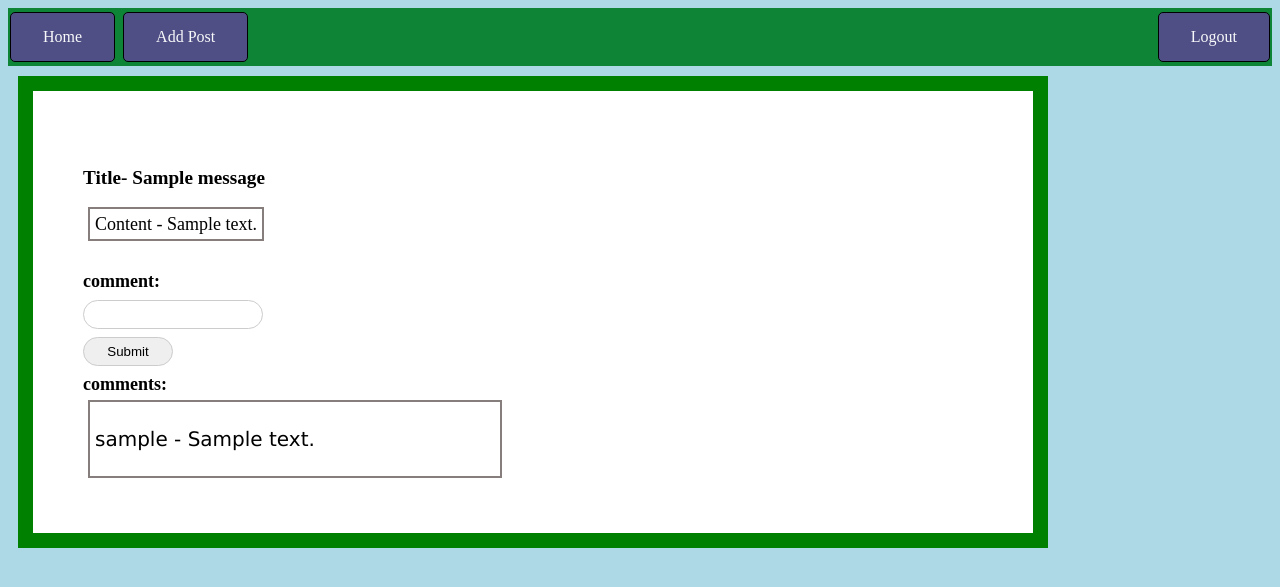
After one commit to sandeepkota312/Messages_post, a Django app: page /postList/1/comments in a window 1280 px wide. The commit adds this page. Shown: the top 587 px of the page. Run offline with Django 4.2, Linux system fonts and the light colour scheme; tables that the repository leaves empty hold one stand-in row (values such as "Sample post").

Commit message:
added comment section

```diff
--- a/messages_app/posts/models.py
+++ b/messages_app/posts/models.py
@@ -1,6 +1,13 @@
 from django.db import models
 from django.contrib.auth.models import User
 
+class messagesAbstract(models.Model):
+    # post_id = models.BigAutoField(primary_key=True)
+    # created_at = models.DateTimeField(auto_now_add=True)
+    updated_at = models.DateTimeField(auto_now=True)
+
+    class Meta:
+        abstract = True
 
 class Messages(models.Model):
     user=models.ForeignKey(User,on_delete=models.CASCADE,default=1)
@@ -8,11 +15,34 @@ class Messages(models.Model):
     message=models.TextField()
     likes=models.ManyToManyField(User,related_name='post_likes',default=None)
     posted_date=models.DateTimeField(auto_now_add=True)
-    # count=models.IntegerField(null=True,default=0,blank=True)
     class Meta:
         ordering=('-posted_date',)
-    # @classmethod
-    # def number_of_likes(self):
-    #     return self.likes.count()
     def __str__(self):
         return f"{self.user} : {self.title}"
+
+class commentsAbstract(models.Model):
+    comment_id = models.BigAutoField(primary_key=True)
+    posted_date = models.DateTimeField(auto_now_add=True)
+    updated_at = models.DateTimeField(auto_now=True)
+
+    class Meta:
+        abstract = True
+
+class comments(commentsAbstract):
+    post=models.ForeignKey(Messages,on_delete=models.CASCADE,default=1)
+    curr_user=models.ForeignKey(User,on_delete=models.CASCADE,default=1)
+    comment=models.TextField()
+
+    def fetch_comments(post_id):
+        all_comments=comments.objects.filter(post=Messages.objects.get(id=post_id))
+        all_comments=list(all_comments)
+        return all_comments
+
+    def add_comment(post_id,curr_user_id,comment):
+        curr_user=User.objects.get(id=curr_user_id)
+        post=Messages.objects.get(id=post_id)
+        comments.objects.create(curr_user=curr_user,post=post,comment=comment)
+        print('Done')
+
+    def __str__(self) -> str:
+        return f"{self.curr_user.username} commented on {self.post.user.username}'s {self.post.title14}"
--- /dev/null
+++ b/messages_app/posts/templates/comment_section.html
@@ -0,0 +1,85 @@
+<!DOCTYPE html>
+<html lang="en">
+{% load static %}
+
+<head>
+	<meta charset="utf-8">
+	<meta name="viewport" content="width=device-width, initial-scale=1, shrink-to-fit=no">
+	<meta name="theme-color" content="#000000">
+	<link rel="manifest" href="%PUBLIC_URL%/manifest.json">
+	<link rel="shortcut icon" href="%PUBLIC_URL%/favicon.ico">
+    <link rel="stylesheet" href="https://cdnjs.cloudflare.com/ajax/libs/font-awesome/4.7.0/css/font-awesome.min.css">
+    <script src="https://code.jquery.com/jquery-3.6.0.min.js"></script>
+    <link rel="stylesheet" type="text/css" href="{% static 'styles.css' %}">
+	<script src="https://ajax.googleapis.com/ajax/libs/jquery/1.12.0/jquery.min.js"></script>
+    <script src="{% static 'likes.js' %}"></script>
+
+    <title>Messages App</title>
+</head>
+<body>
+    <nav style="background-color:#0e8436">
+        <div>
+            <ul>
+                <li>
+                    <a class="button" style="color: #f8f9fa;" href='/postList/'>Home</a>
+                </li>
+                <li>
+                    <a class="button" style="color: #f8f9fa;" href='/postList/{{ user.id }}/postcreate/'>Add Post</a>
+                </li>
+                <li>
+                    <a class="button" style="color: #f8f9fa; float: right;" href='/logout/'>Logout</a>
+                </li>
+            </ul>
+        </div>
+    </nav>
+    <ul style="border-style: solid;background-color: white;position:relative;width: 900px;border: 15px solid green; padding: 50px; margin: 10px;">
+        <!-- <h3>{{post.user.first_name}} {{post.user.last_name}} posted a message</h3> -->
+        <h4 style="font-size: larger; border-style: hidden">Title- {{ post.title }}</h4>
+        <li style="font-size: large; border-style: solid; background-color: white; width: 250px; border: 2px solid rgb(134, 125, 125); padding: 5px; margin: 5px; color: black;">Content - {{ post.message }}</li><br>
+        <br>
+        <br>
+        {% if length == 0 %}
+            <p style="text-align: left;"> No comments so far</p>
+            <b style="font-size: large;">comment:</b>
+            <form action="/postList/{{ post.id }}/comments/add" method="post">
+                {% csrf_token %}
+                <input type="text" style="display: flex;" id="icomment" name="comment">
+                <input type="submit" class="comment-button" style="display:flex; width: 10%;" name="add_comment" >
+            </form>
+        {% else %}
+            <b style="font-size: large;">comment:</b>
+            <form action="/postList/{{ post.id }}/comments/add" method="post">
+                {% csrf_token %}
+                <input type="text" style="display: flex;" id="icomment" name="comment">
+                <input type="submit" class="comment-button" style="display:flex; width: 10%;" name="add_comment" >
+            </form>
+            <b style="font-size: large;">comments:</b>
+                <ul style="border-style: solid; background-color: white; position:relative; width: 400px; border: 2px solid rgb(134, 125, 125); padding: 5px; margin: 5px;">
+                    {% for comment in comments %}
+                    <p style="text-align: left;color:black;">{{comment.curr_user}} - {{comment.comment}}</p>
+                    {% endfor %}
+                </ul>
+
+        {% endif %}
+    </ul>
+    <!-- <script type="text/javascript">
+        $('.comment-button').on('click', function(event) {
+        event.preventDefault();
+        var post_id = $(this).attr('data-post-id');
+        var url = 'postList/'+ post_id +'/comments/add';
+        $.ajax({
+            url: url,
+            method: 'POST',
+            data: {
+                csrfmiddlewaretoken: "{{ csrf_token }}",
+                post_id: post_id
+                },
+            success: function(response) {
+                console.log("hello")
+                var likes = response.likes;
+                $('#comment' + response.comment.commend_id).text("Likes : " + likes);
+            }
+        });
+    });
+    </script> -->
+</body>
--- a/messages_app/posts/templates/register.html
+++ b/messages_app/posts/templates/register.html
@@ -28,7 +28,7 @@
 	<h2>Register here</h2>
 	<form method="POST">
 		{% csrf_token %}
-		{{ register_form|crispy }}
+		{{ register_form }}
 		<button class="btn btn-primary button1" type="submit">Register</button>
 	</form>
 	<p class="text-center">If you already have an account, <a href="/login/">login</a> instead.</p>
--- a/messages_app/posts/urls.py
+++ b/messages_app/posts/urls.py
@@ -9,6 +9,8 @@ urlpatterns = [
     path('postList/',views.postsList,name='posts'),
     path('postList/<str:pk>/', views.myposts, name="myposts"),
     path('postList/<str:pk>/<str:pk1>/edit', views.editpost, name="editpost"),
+    path('postList/<str:post_id>/comments', views.comment_section, name="post_comments"),
+    path('postList/<str:post_id>/comments/add', views.add_comment, name="add_comment"),
     path('postList/<str:pk>/<str:pk1>/delete', views.deletepost, name="deletepost"),
     path('postList/<str:pk>/like/', views.postlike, name="postlike"),
     path('postList/<str:pk>/postcreate/', views.postCreate, name='postCreate'),
--- a/messages_app/posts/views.py
+++ b/messages_app/posts/views.py
@@ -1,5 +1,5 @@
 from django.shortcuts import redirect,render
-from .models import Messages
+from .models import Messages,comments,User
 from .serializers import MessageSerializer
 from rest_framework.decorators import api_view
 from rest_framework.response import Response
@@ -57,6 +57,29 @@ def postsList(request):
         return render(request=request,template_name='postList.html',context={"posts":posts,"user":request.user})
     else:
         return redirect("/login/")
+
+def comment_section(request,post_id):
+    post=get_object_or_404(Messages,id=post_id)
+    comments_list=comments.objects.filter(post=post).order_by('-posted_date')
+    data={
+        'post':post,
+        'comments': comments_list,
+        'length' : len(comments_list),
+    }
+    return render(request=request,template_name="comment_section.html",context=data)
+
+def add_comment(request,post_id):
+    if request.method=="POST":
+        if request.user.is_authenticated:
+            # print('reached till here')
+            comments.add_comment(curr_user_id=request.user.id,post_id=post_id,comment=request.POST['comment'])
+            print('posted comment')
+            return redirect(f"/postList/{post_id}/comments")
+        else:
+            redirect("/logout/")
+    else:
+        return redirect(f"/postList/{post_id}/comments")
+
 def editpost(request,pk,pk1):
     post=get_object_or_404(Messages,id=pk1)
     if request.method=="POST":
```
Also changed, not shown: messages_app/posts/templates/my_posts.html (+4 -11 lines), messages_app/posts/templates/postCreate.html (+3 -6 lines), messages_app/posts/templates/postList.html (+8 -11 lines), messages_app/posts/migrations/0012_comments.py (added).
